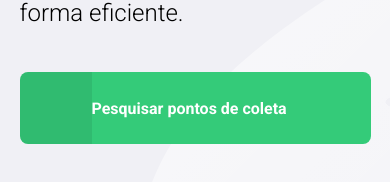
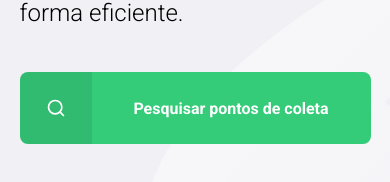
Before and after one commit to johnwss/nlw01, a plain HTML site: page index.html in a window 390 px wide. Shown: the part 570-752 px from the top of the page. Drawn offline with Linux system fonts and the light colour scheme.

Commit message:
finalweb&iniciomobile

```diff
--- a/index.html
+++ b/index.html
@@ -28,7 +28,7 @@
 
 
         <p> Ajudamos pessoas a encontrarem pontos de coleta de forma eficiente.</p>
-        <a href="#"><span></span>Pesquisar pontos de coleta</a>
+        <a href="#"><span></span><strong>Pesquisar pontos de coleta</strong></a>
 
 
 
--- a/styles/main.css
+++ b/styles/main.css
@@ -100,8 +100,10 @@ h1,h2,h3,h4,h5,h6{
 
         transition: 400ms;
 
-        font-weight: bold;
+
         color: white;
+
+
 }
 
 #page-home main a:hover{
@@ -115,4 +117,21 @@ background-color:#2fb86e;
         background-color: rgba(0,0,0,0.08);
         border-top-left-radius: 8px;
         border-bottom-left-radius: 8px;
+        display: flex;
+        align-items: center;
+        justify-content: center;
 }
+
+#page-home main a span:after{
+content: "";
+background-image: url(../assets/search.svg);
+width: 20px;
+height: 20px;
+}
+
+#page-home main a strong{
+
+       flex-grow: 1;
+       text-align:center;
+
+}
```
